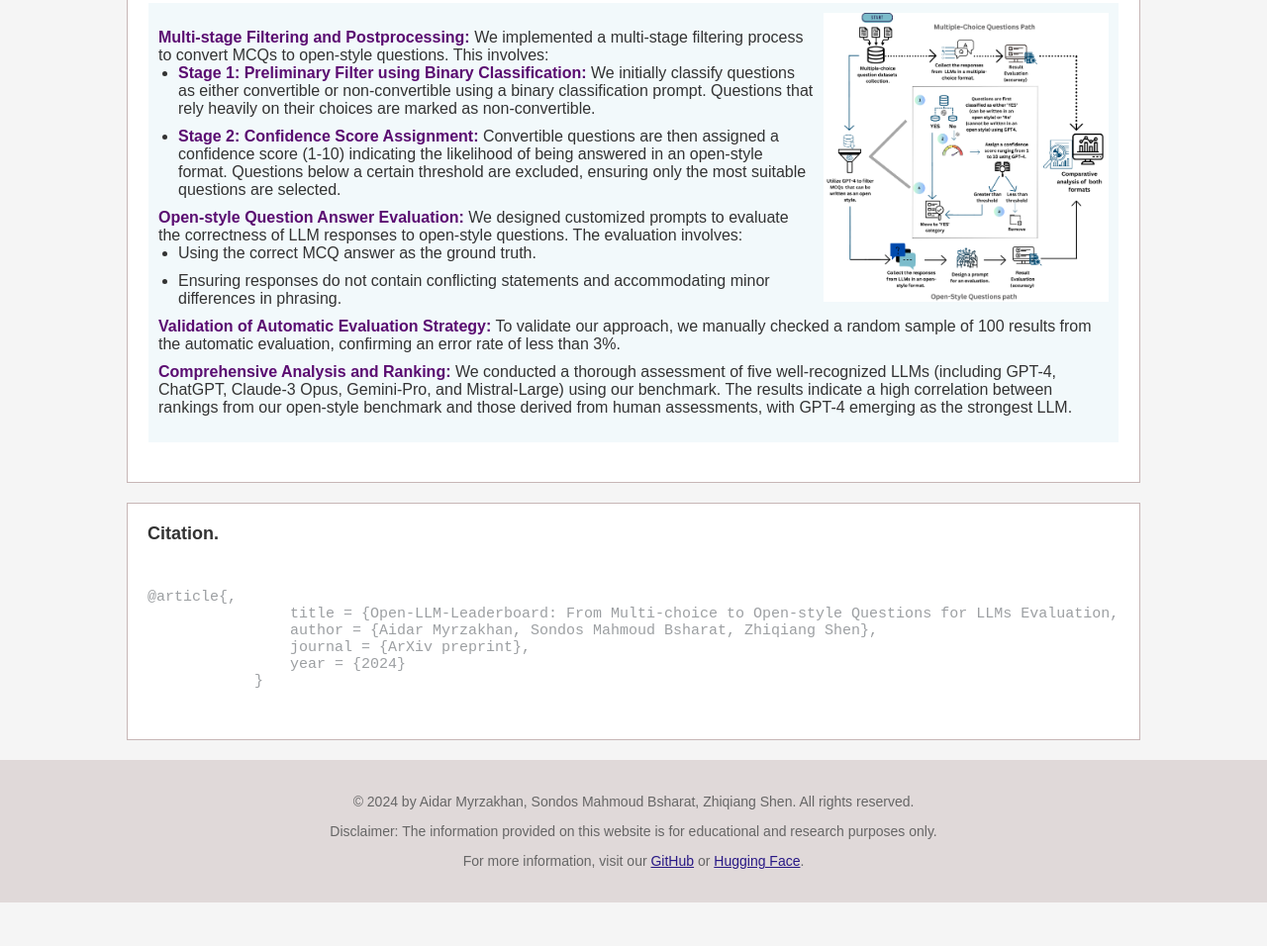
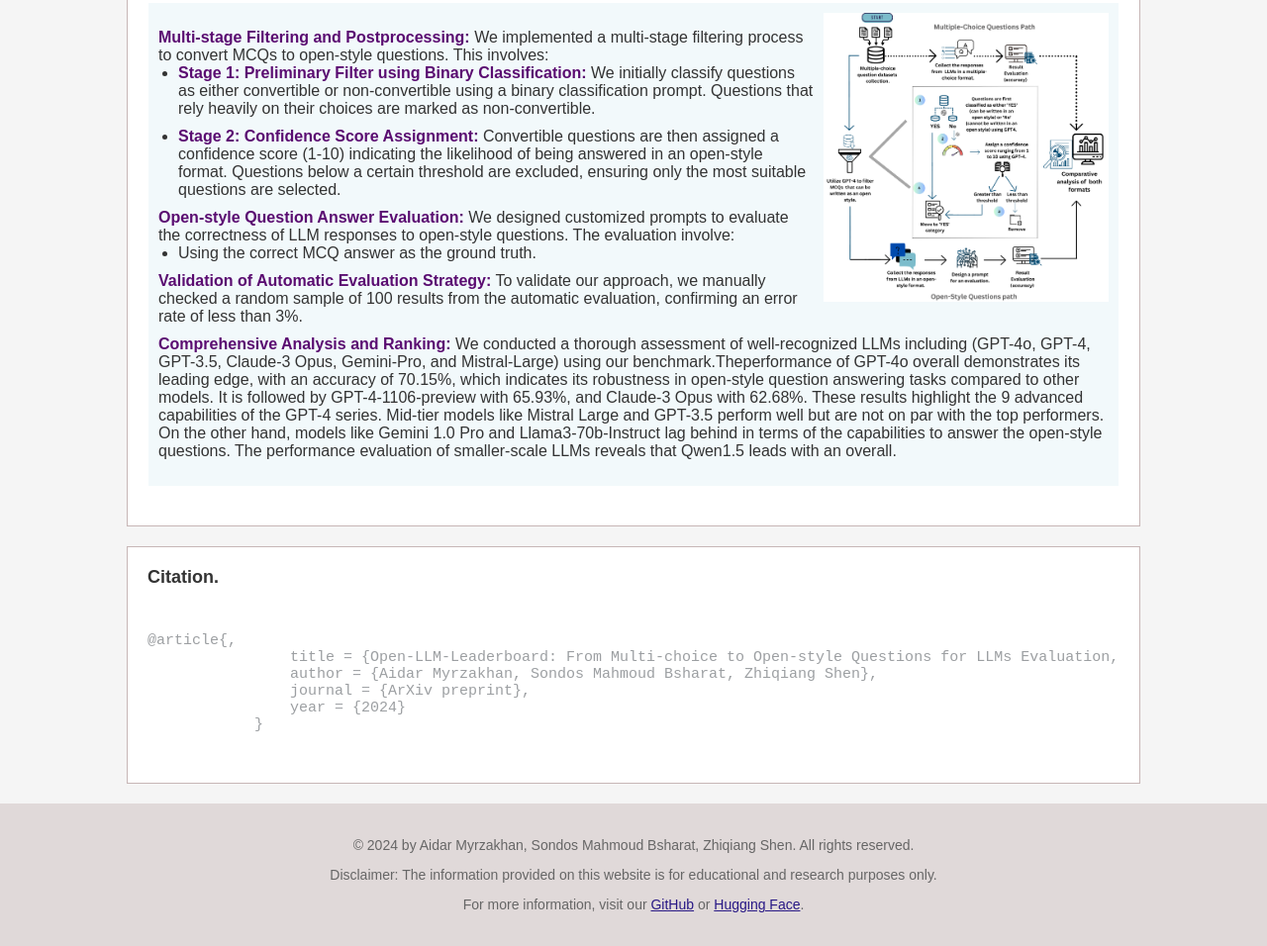
Before and after one commit to VILA-Lab/Open-LLM-Leaderboard-Website, a plain HTML site: page index.html in a window 1280 px wide. Shown: the part 1799-2755 px from the top of the page at 99% size. Before the commit the page ends 2711 px from the top, so only its background shows below. Drawn offline with Linux system fonts and the light colour scheme.

Commit message:
Update index.html

```diff
--- a/index.html
+++ b/index.html
@@ -143,27 +143,25 @@
                             <li><b>Stage 2: Confidence Score Assignment:</b> Convertible questions are then assigned a confidence score (1-10) indicating the likelihood of being answered in an open-style format. Questions below a certain threshold are excluded, ensuring only the most suitable questions are selected.</li>
                         </ul>
                     </li>
-                    <li><b>Open-style Question Answer Evaluation:</b> We designed customized prompts to evaluate the correctness of LLM responses to open-style questions. The evaluation involves:
+                    <li><b>Open-style Question Answer Evaluation:</b> We designed customized prompts to evaluate the correctness of LLM responses to open-style questions. The evaluation involve:
                         <ul>
                             <li>Using the correct MCQ answer as the ground truth.</li>
-                            <li>Ensuring responses do not contain conflicting statements and accommodating minor differences in phrasing.</li>
                         </ul>
                     </li>
                     <li><b>Validation of Automatic Evaluation Strategy:</b> To validate our approach, we manually checked a random sample of 100 results from the automatic evaluation, confirming an error rate of less than 3%.</li>
-                    <li><b>Comprehensive Analysis and Ranking:</b> We conducted a thorough assessment of five well-recognized LLMs (including GPT-4, ChatGPT, Claude-3 Opus, Gemini-Pro, and Mistral-Large) using our benchmark. The results indicate a high correlation between rankings from our open-style benchmark and those derived from human assessments, with GPT-4 emerging as the strongest LLM.</li>
+                    <li><b>Comprehensive Analysis and Ranking:</b> We conducted a thorough assessment of well-recognized LLMs including (GPT-4o, GPT-4, GPT-3.5, Claude-3 Opus, Gemini-Pro, and Mistral-Large) using our benchmark.Theperformance of GPT-4o overall demonstrates its leading edge, with an accuracy of 70.15%, which
+indicates its robustness in open-style question answering tasks compared to other models. It is followed
+by GPT-4-1106-preview with 65.93%, and Claude-3 Opus with 62.68%. These results highlight the
+9
+advanced capabilities of the GPT-4 series. Mid-tier models like Mistral Large and GPT-3.5 perform
+well but are not on par with the top performers. On the other hand, models like Gemini 1.0 Pro and
+Llama3-70b-Instruct lag behind in terms of the capabilities to answer the open-style questions.
+The performance evaluation of smaller-scale LLMs reveals that Qwen1.5 leads with an overall.</li>
                 </ul>
         </div>
 
     </div>
 
-    <!-- <div class="key-findings">
-        <h2>Results and Analysis:</h2>
-            <ol>
-                <li><b>Benchmark Performance:</b> The Open-LLM-Benchmark evaluated several LLMs, including GPT-4, ChatGPT, Claude-3 Opus, and Gemini-Pro. Our analysis shows that GPT-4 remains the strongest LLM, despite claims by other leaderboards about Claude-3 Opus.</li>
-                <li><b>Leaderboard Insights:</b> On average, the accuracy of LLMs on open-style questions is about 25% lower than on MCQs, highlighting the difficulty of open-style question answering but providing a more genuine evaluation of LLM capabilities.</li>
-                <li><b>Dataset Diversity:</b> Our benchmark includes questions from diverse datasets like MMLU, ARC, and MedMCQA, ensuring a comprehensive evaluation across various domains.</li>
-            </ol>
-    </div> -->
 
     <div class="key-findings" id="misc">
         <h4 class="widget-title"><span><b>Citation.</b></span></h4>
```
